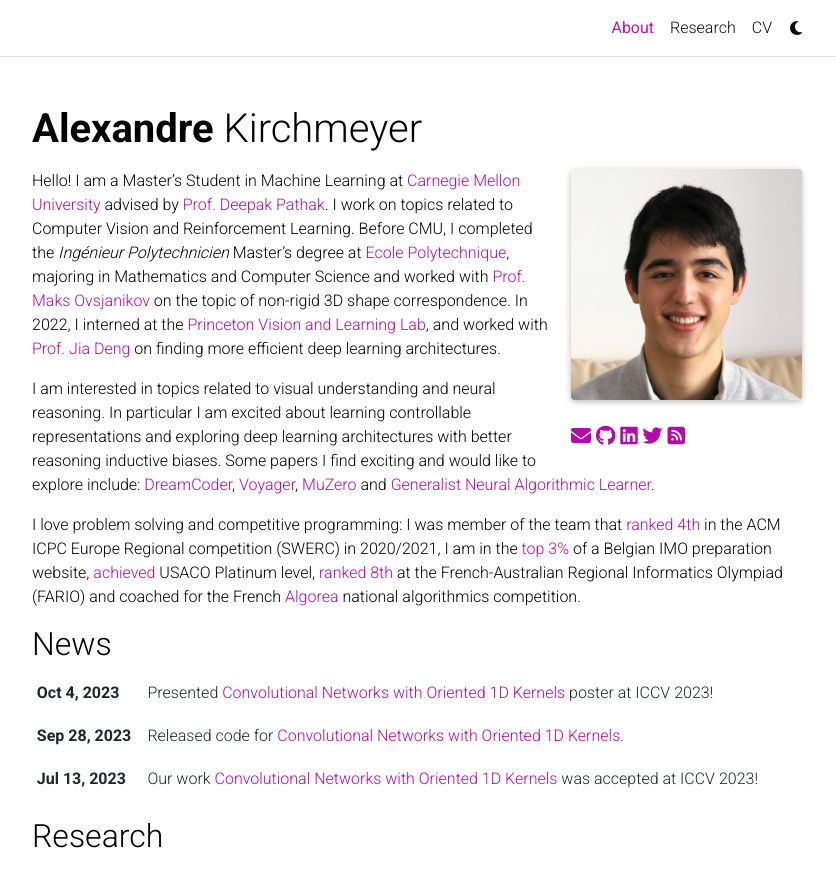
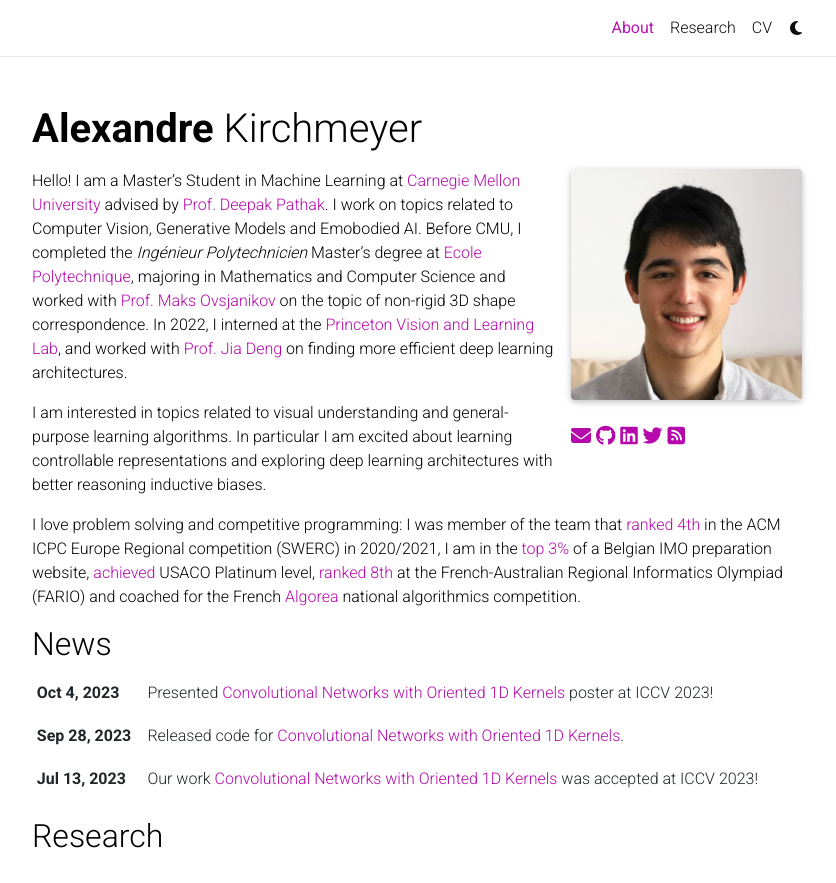
Before and after one commit to akirchmeyer/akirchmeyer, a Jekyll site: the page built from _pages/about.md, in a window 1280 px wide and 1057 px high, cut to the strip 0-883 px from the top of the window. Shown: the whole strip, without its empty margins (223-1059 px from the left). Built offline with Jekyll 4.4.1, drawn with Linux system fonts in a browser that asks for light colours; full-size pictures stand in for the smaller copies a plugin makes; comment, search, counter and statistics services are not loaded; a style sheet for code colours, icons or effects is not loaded.

Commit message:
Update about.md

```diff
--- a/_pages/about.md
+++ b/_pages/about.md
@@ -17,13 +17,15 @@
 social: false  # includes social icons at the bottom of the page
 ---
 
-Hello! I am a Master's Student in Machine Learning at [Carnegie Mellon University](https://www.ml.cmu.edu) advised by [Prof. Deepak Pathak](https://www.cs.cmu.edu/~dpathak). I work on topics related to Computer Vision and Reinforcement Learning. Before CMU, I completed the [_Ingénieur Polytechnicien_](https://programmes.polytechnique.edu/en/ingenieur-polytechnicien-program/ingenieur-polytechnicien-program) Master's degree at [Ecole Polytechnique](https://www.polytechnique.edu), majoring in Mathematics and Computer Science and worked with [Prof. Maks Ovsjanikov](https://www.lix.polytechnique.frx/~maks/) on the topic of non-rigid 3D shape correspondence. In 2022, I interned at the [Princeton Vision and Learning Lab](https://pvl.cs.princeton.edu), and worked with [Prof. Jia Deng](https://www.cs.princeton.edu/~jiadeng/) on finding more efficient deep learning architectures.
+Hello! I am a Master's Student in Machine Learning at [Carnegie Mellon University](https://www.ml.cmu.edu) advised by [Prof. Deepak Pathak](https://www.cs.cmu.edu/~dpathak). I work on topics related to Computer Vision, Generative Models and Emobodied AI. Before CMU, I completed the [_Ingénieur Polytechnicien_](https://programmes.polytechnique.edu/en/ingenieur-polytechnicien-program/ingenieur-polytechnicien-program) Master's degree at [Ecole Polytechnique](https://www.polytechnique.edu), majoring in Mathematics and Computer Science and worked with [Prof. Maks Ovsjanikov](https://www.lix.polytechnique.frx/~maks/) on the topic of non-rigid 3D shape correspondence. In 2022, I interned at the [Princeton Vision and Learning Lab](https://pvl.cs.princeton.edu), and worked with [Prof. Jia Deng](https://www.cs.princeton.edu/~jiadeng/) on finding more efficient deep learning architectures.
 
-I am interested in topics related to visual understanding and neural reasoning. In particular I am excited about learning controllable representations and exploring deep learning architectures with better reasoning inductive biases. Some papers I find exciting and would like to explore include: [DreamCoder](https://arxiv.org/abs/2006.08381), [Voyager](https://arxiv.org/abs/2305.16291), [MuZero](https://arxiv.org/abs/1911.08265) and [Generalist Neural Algorithmic Learner](https://arxiv.org/abs/2209.11142).
+I am interested in topics related to visual understanding and general-purpose learning algorithms. In particular I am excited about learning controllable representations and exploring deep learning architectures with better reasoning inductive biases.
 
 I love problem solving and competitive programming: I was member of the team that [ranked 4th](https://swerc.eu/2020/theme/scoreboard/index.html) in the ACM ICPC Europe Regional competition (SWERC) in 2020/2021, I am in the [top 3%](https://www.mathraining.be/users/363) of a Belgian IMO preparation website, [achieved](http://www.usaco.org/current/data/dec16_gold_results.html) USACO Platinum level, [ranked 8th](https://orac.amt.edu.au/fario/fario17results.html) at the French-Australian Regional Informatics Olympiad (FARIO) and coached for the French [Algorea](https://algorea.org) national algorithmics competition.
 
 <!--
+Some papers I find exciting and would like to explore include: [DreamCoder](https://arxiv.org/abs/2006.08381), [Voyager](https://arxiv.org/abs/2305.16291), [MuZero](https://arxiv.org/abs/1911.08265) and [Generalist Neural Algorithmic Learner](https://arxiv.org/abs/2209.11142).
+
 I also built an electric rocket that I [presented](https://iafastro.directory/iac/paper/id/64940/summary/) to the International Astronautical Congress.
 
 My research interests lie at at the intersection of computer vision and artificial intelligence, . In particular, I am interested in 2D/3D scene understanding, self-supervised learning, multimodal machine learning in topics related to generalization and perception, with a focus on multimodal machine learning and 3D computer vision.
```
